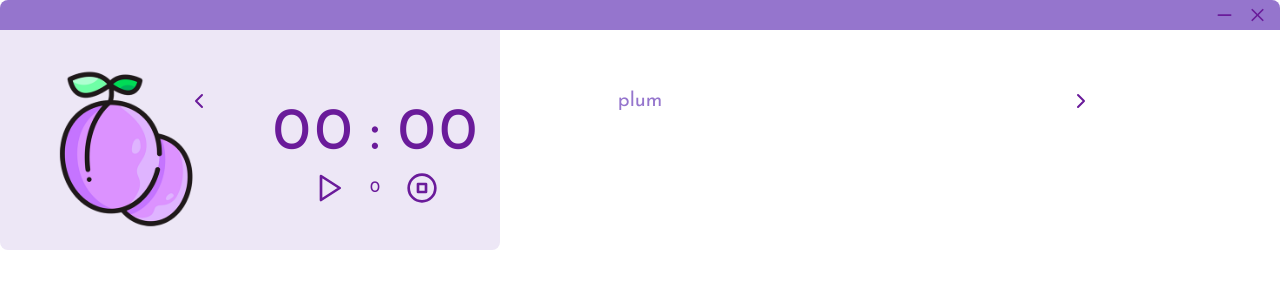
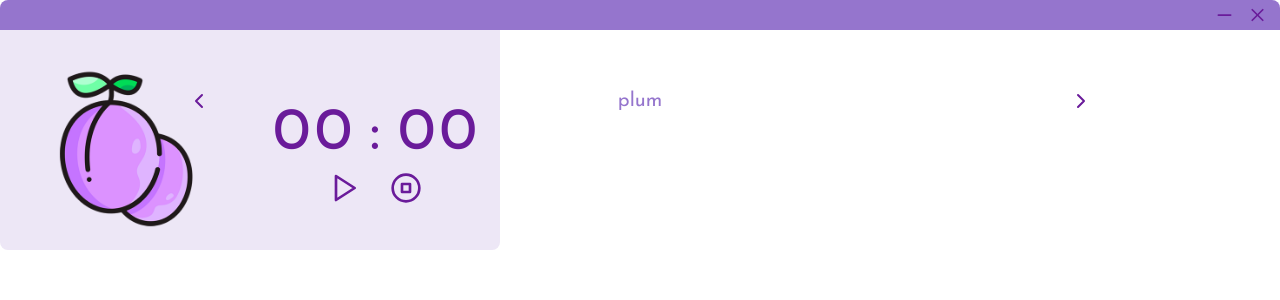
Before and after one commit to mmnvb/fruitodoro, a Vue app: page / in a window 1280 px wide. Shown: the top 300 px of the page. Built offline with nearby package versions, Linux system fonts and the light colour scheme.

Commit message:
feat: finally streak count found it's place

```diff
--- a/src/components/TimerLayout.vue
+++ b/src/components/TimerLayout.vue
@@ -5,7 +5,6 @@ import StopIcon from './icons/StopIcon.vue'
 import PauseIcon from './icons/PauseIcon.vue'
 import CheckIcon from './icons/CheckIcon.vue'
 import CloseIcon from './icons/CloseIcon.vue'
-import FlameIcon from './icons/FlameIcon.vue'
 
 // set in seconds 1500 = 25 min
 const timer = ref(0);
@@ -96,6 +95,7 @@ const confirmStop = (decision) => {
   isDialog.value = false;
 }
 
+
 defineExpose({
   pauseTimer,
   startTimer
@@ -104,8 +104,19 @@ defineExpose({
 
 <template>
   <div
-    class="flex justify-center items-center flex-col pt-3 w-2/4 h-full"
+    class="flex justify-center items-center flex-col pt-3 w-2/4 h-full relative"
   >
+    <span
+      v-if="streak > 0"
+      class="
+        text-sm text-center
+        absolute bottom-3 right-3
+        select-none sec
+        "
+    >
+      {{ streak }}
+    </span>
+
     <!-- what a shity code is that -->
     <div class="w-full flex justify-center">
       <h2
@@ -117,11 +128,10 @@ defineExpose({
     </div>
 
     <!-- Toolbox -->
-    <div class="toolbox flex w-3/6 mt-2">
-      <div v-if="!isDialog" class="w-full flex justify-between items-center">
+    <div class="toolbox flex w-3/6 mt-2 flex-col items-center gap-3">
+      <div v-if="!isDialog" class="w-full flex justify-around items-center">
         <PlayIcon v-if="isPaused" @click="startTimer"/>
         <PauseIcon v-else @click="pauseTimer" />
-        {{ streak }}
         <StopIcon @click="isDialog = true"/>
       </div>
       <!-- confirm to stop -->
@@ -143,4 +153,7 @@ defineExpose({
   height: 2rem;
 }
 
+.sec{
+  color: var(--color-text-secondary);
+}
 </style>
--- a/src/views/HomeView.vue
+++ b/src/views/HomeView.vue
@@ -68,7 +68,7 @@ const togglePause = () => {
       <FruitImage
         v-if="imgName"
         :img-name="imgName"
-        class="z-10"
+        class="z-10 mt-2"
         @on-toggle="togglePause"
         v-model="isPaused"
       />
```
